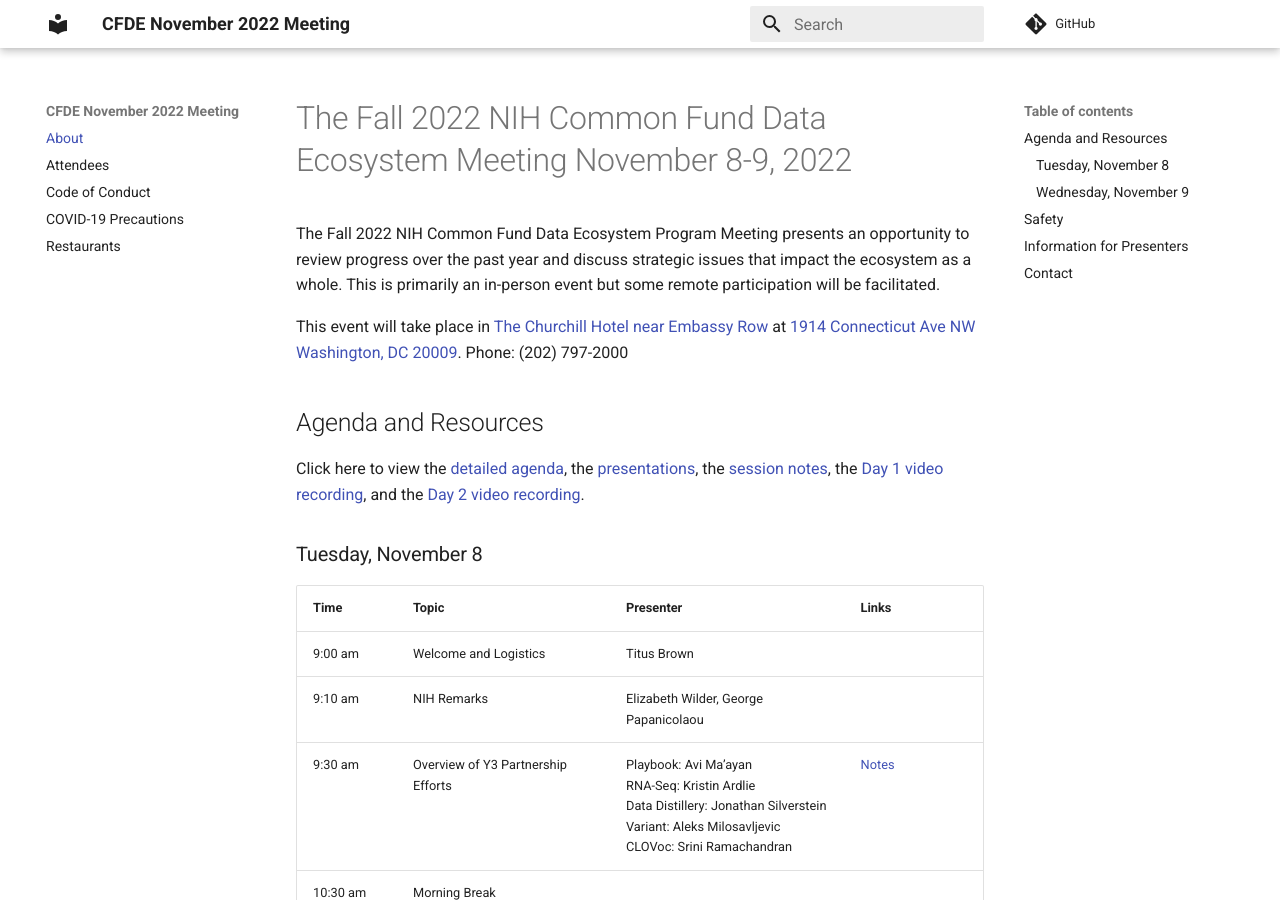
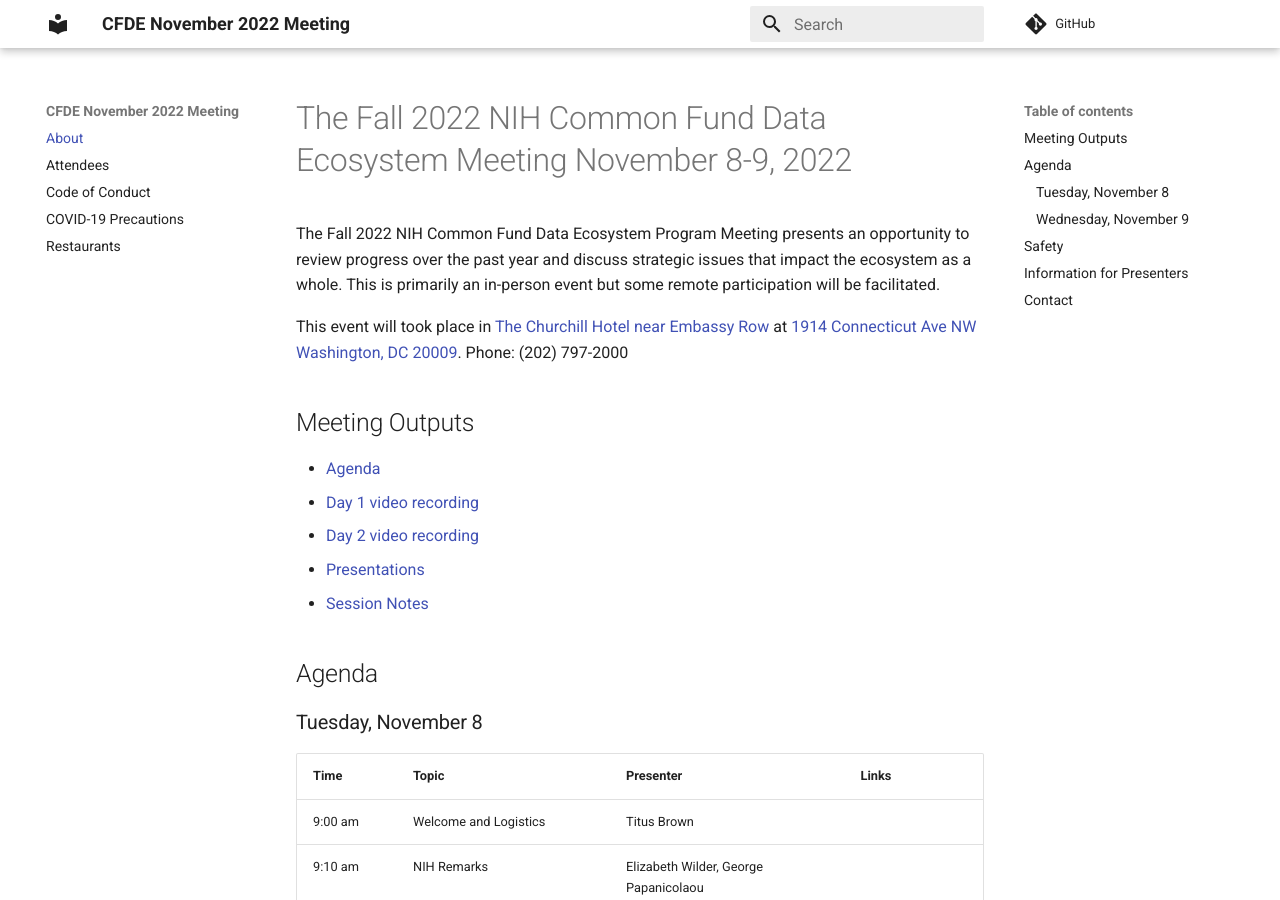
Before and after one commit to nih-cfde/2022-nov-meeting, an MkDocs documentation site: the page built from docs/index.md, in a window 1280 px wide and 900 px high. Built offline with MkDocs 1.6.1 and Material for MkDocs 9.7.7, drawn with Linux system fonts in a browser that asks for light colours; comment, search, counter and statistics services are not loaded.

Commit message:
Update index.md

```diff
--- a/docs/index.md
+++ b/docs/index.md
@@ -3,11 +3,17 @@
 The Fall 2022 NIH Common Fund Data Ecosystem Program Meeting presents an opportunity to review progress
 over the past year and discuss strategic issues that impact the ecosystem as a whole. This is primarily an in-person event but some remote participation will be facilitated.
 
-This event will take place in [The Churchill Hotel near Embassy Row](https://www.thechurchillhotel.com/) at [1914 Connecticut Ave NW Washington, DC 20009](https://goo.gl/maps/BSnXpTTY1WTpbg188). Phone: (202) 797-2000
+This event will took place in [The Churchill Hotel near Embassy Row](https://www.thechurchillhotel.com/) at [1914 Connecticut Ave NW Washington, DC 20009](https://goo.gl/maps/BSnXpTTY1WTpbg188). Phone: (202) 797-2000
 
-## Agenda and Resources
+## Meeting Outputs
 
-Click here to view the [detailed agenda](https://drive.google.com/file/d/152EfG4TS4zfhdn81P4JNY5IkWuy1HYIV/view?usp=share_link), the [presentations](https://drive.google.com/drive/folders/1voSQgeraQWCMPc6R_YjlSfhYtC71Cl4t?usp=share_link), the [session notes](https://drive.google.com/drive/folders/1AkzYrWWTh8brSLF4vS_APBwFXKH_HLO7?usp=share_link), the [Day 1 video recording](https://drive.google.com/file/d/1NLps79NVUQJv1xekxvSweE0vXSrl0nss/view?usp=share_link), and the [Day 2 video recording](https://drive.google.com/file/d/1u2EoqjYAcGsQQE_WPkk90kZw0fxs6asz/view?usp=share_link).
+- [Agenda](https://drive.google.com/file/d/152EfG4TS4zfhdn81P4JNY5IkWuy1HYIV/view?usp=share_link)
+- [Day 1 video recording](https://drive.google.com/file/d/1NLps79NVUQJv1xekxvSweE0vXSrl0nss/view?usp=share_link)
+- [Day 2 video recording](https://drive.google.com/file/d/1u2EoqjYAcGsQQE_WPkk90kZw0fxs6asz/view?usp=share_link)
+- [Presentations](https://drive.google.com/drive/folders/1voSQgeraQWCMPc6R_YjlSfhYtC71Cl4t?usp=share_link)
+- [Session Notes](https://drive.google.com/drive/folders/1AkzYrWWTh8brSLF4vS_APBwFXKH_HLO7?usp=share_link)
+
+## Agenda
 
 ### Tuesday, November 8
 
```
